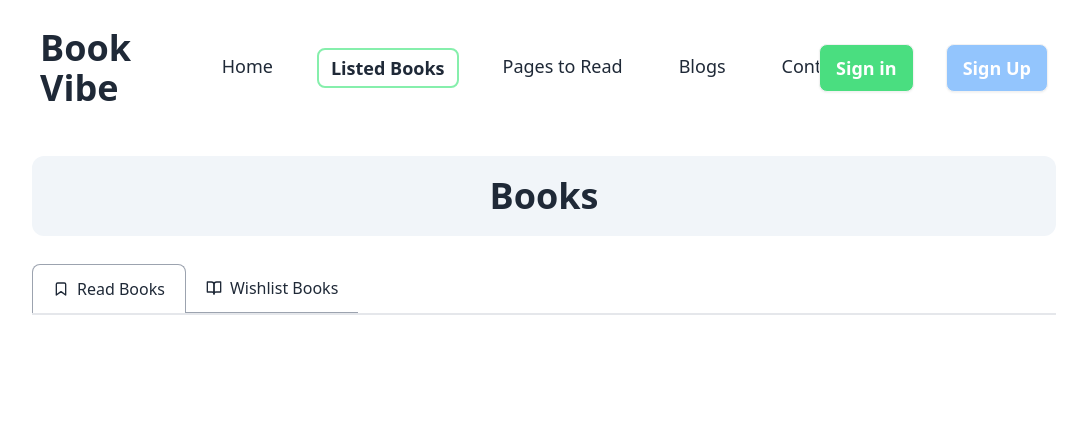
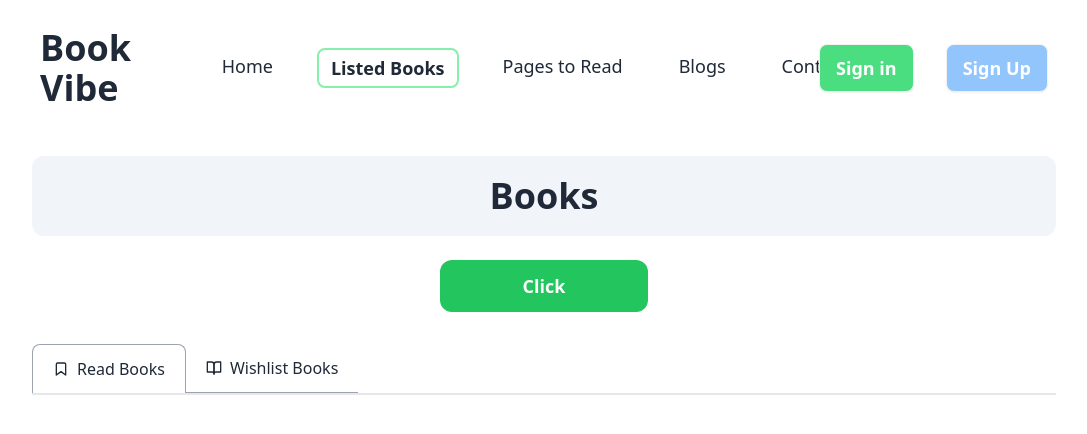
Before and after one commit to MD-YeakubNabi-Hridoy/Assignment-8, a React (Vite) app: page /listedbooks in a window 1280 px wide. Shown: the top 434 px of the page, without its empty margins (96-1183 px from the left). Built offline with nearby package versions, Linux system fonts and the light colour scheme.

Commit message:
sorting function is added

```diff
--- a/index.html
+++ b/index.html
@@ -4,7 +4,7 @@
     <meta charset="UTF-8" />
     <link rel="icon" type="" href="" />
     <meta name="viewport" content="width=device-width, initial-scale=1.0" />
-    <title>Vite + React</title>
+    <title>Book Ferry</title>
   </head>
   <body>
     <div id="root"></div>
--- a/src/Pages/ListedBooks.jsx
+++ b/src/Pages/ListedBooks.jsx
@@ -9,7 +9,16 @@
     return (
         <div className='mt-10'>
             <h1 className='text-4xl font-bold text-center bg-slate-100 p-5 rounded-xl'>Books</h1>
-
+            <div className='flex justify-center my-5'>
+            <div className="dropdown dropdown-hover">
+                <div tabIndex={0} role="button" className="m-1 px-7 py-3 text-lg font-bold bg-green-500 text-white rounded-xl w-52 text-center">Click</div>
+                <ul tabIndex={0} className="dropdown-content z-[1] menu p-2 shadow bg-base-100 rounded-box w-52">
+                    <li className='text-lg font-medium text-center'><a>Rating</a></li>
+                    <li className='text-lg font-medium text-center'><a>Number Of Pages</a></li>
+                    <li className='text-lg font-medium text-center'><a>Publisher Year</a></li>
+                </ul>
+            </div>
+            </div>
             <div className="flex justify-center lg:justify-start  mt-7 border-b-2">
                 <Link
                     to={``}
```
Also changed, not shown: 1 other file (tests, documents, lock files or other folders).
